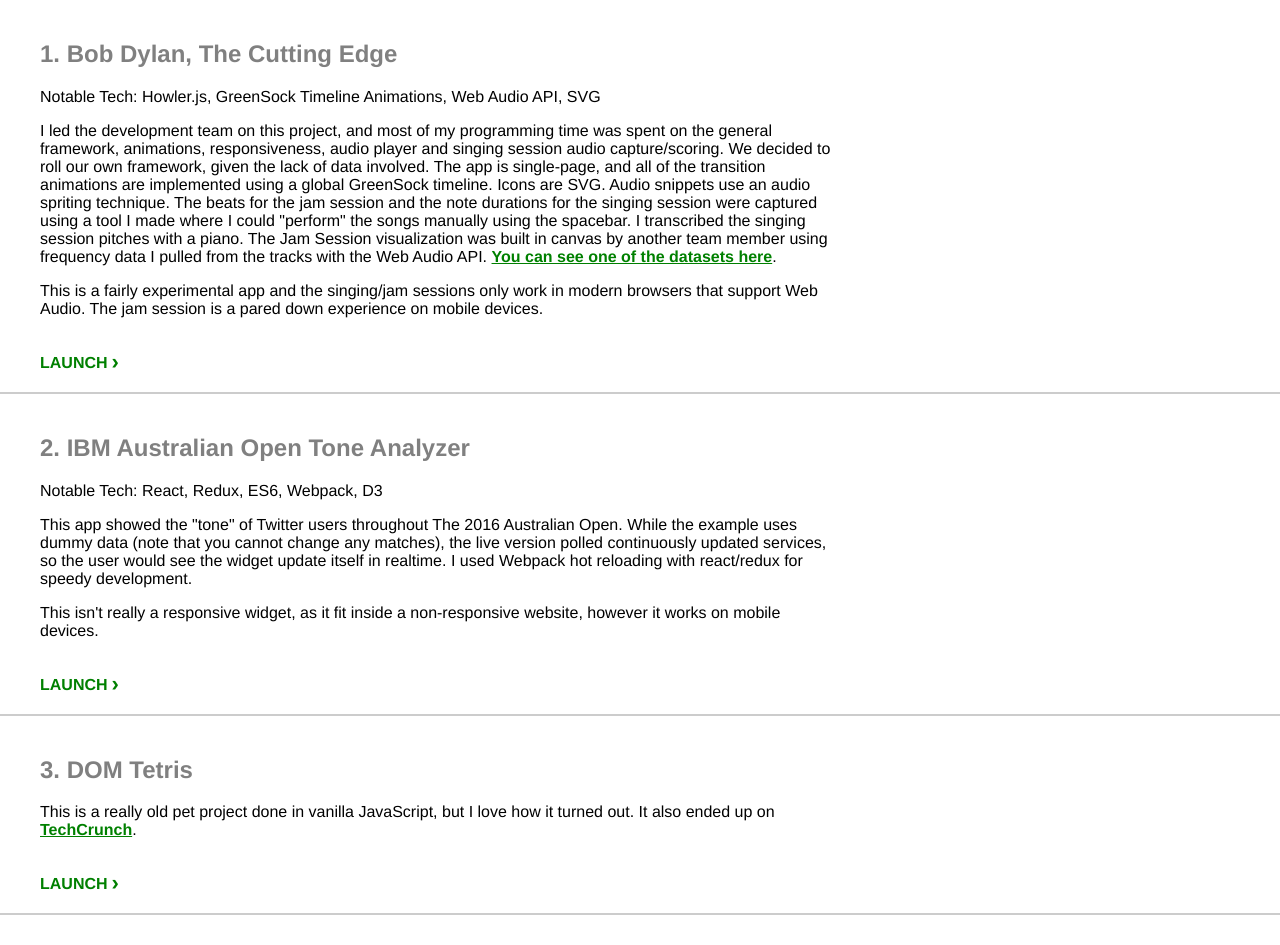
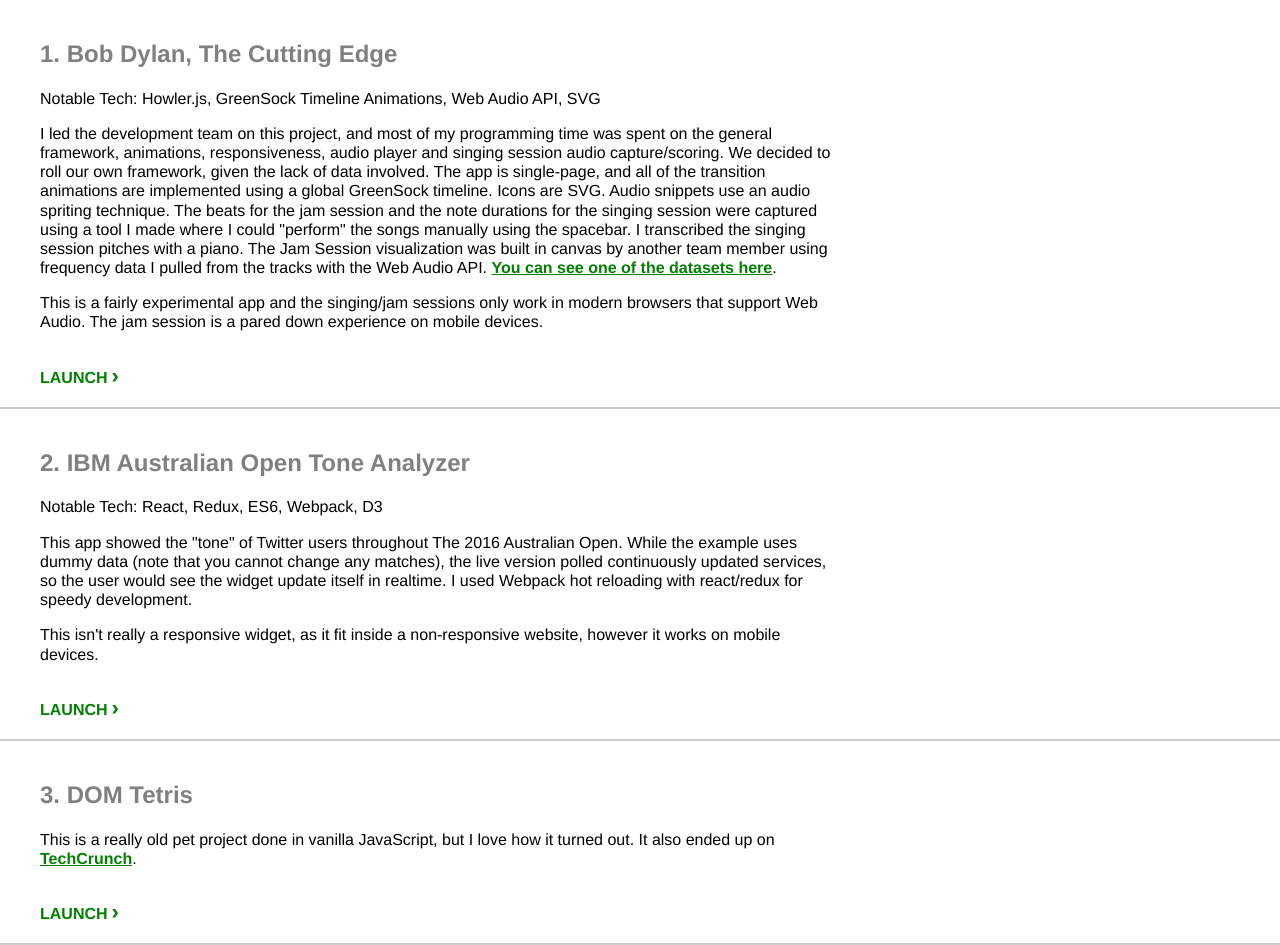
Before and after one commit to daltonridenhour/daltonridenhour.github.io, a plain HTML site: page index.html in a window 1280 px wide. Before the commit the page ends 915 px from the top, so only its background shows below. Drawn offline with Linux system fonts and the light colour scheme.

Commit message:
index page updates:

```diff
--- a/index.html
+++ b/index.html
@@ -4,7 +4,7 @@
     <meta charset="UTF-8">
     <title>Dalton Ridenhour</title>
     <style>
-      body {margin: 0; padding:0;font-family: Helvetica, sans-serif;}
+      body {margin: 0; padding:0;font-family: Helvetica, sans-serif;line-height: 1.2;}
       section,article {
         display: block;
       }
@@ -34,7 +34,6 @@
         color: green;
         position: relative;
         margin-top: 20px;
-        font-size: 100%;
       }
       a.cta:after {
         content: "\203a";
```
